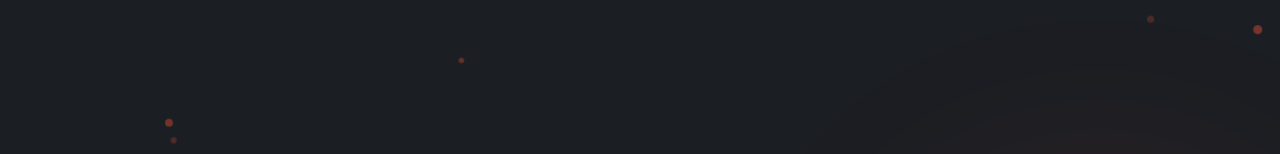
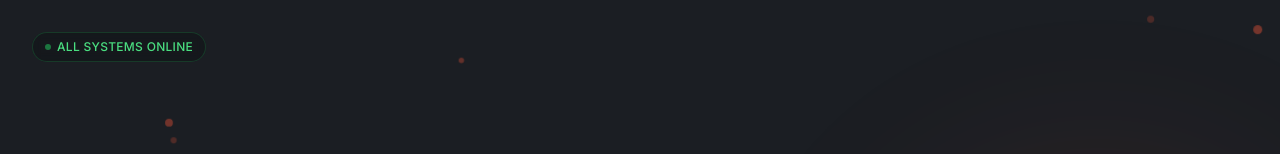
Before and after one commit to relobeid/Noham, a Next.js app: page / in a window 1280 px wide. Shown: the top 154 px of the page. Built offline with nearby package versions, Linux system fonts and the light colour scheme.

Commit message:
add a status indicator

```diff
--- a/components/landing/Hero.tsx
+++ b/components/landing/Hero.tsx
@@ -38,6 +38,15 @@ export default function Hero() {
 
   return (
     <section className="relative min-h-screen flex items-center justify-center px-4 sm:px-6 lg:px-8 overflow-hidden">
+      {/* Status Indicator */}
+      <div className="absolute top-8 left-8 z-50 flex items-center gap-1.5 bg-black/20 backdrop-blur-sm border border-green-500/20 rounded-full px-3 py-1.5">
+        <div className="relative">
+          <div className="w-1.5 h-1.5 bg-green-500 rounded-full animate-pulse"></div>
+          <div className="absolute top-0 left-0 w-1.5 h-1.5 bg-green-500 rounded-full animate-ping"></div>
+        </div>
+        <span className="text-green-400 text-xs font-medium tracking-wide">ALL SYSTEMS ONLINE</span>
+      </div>
+
       {/* Animated Particles */}
       <div className="absolute inset-0 pointer-events-none">
         {particles.map((particle) => (
```
